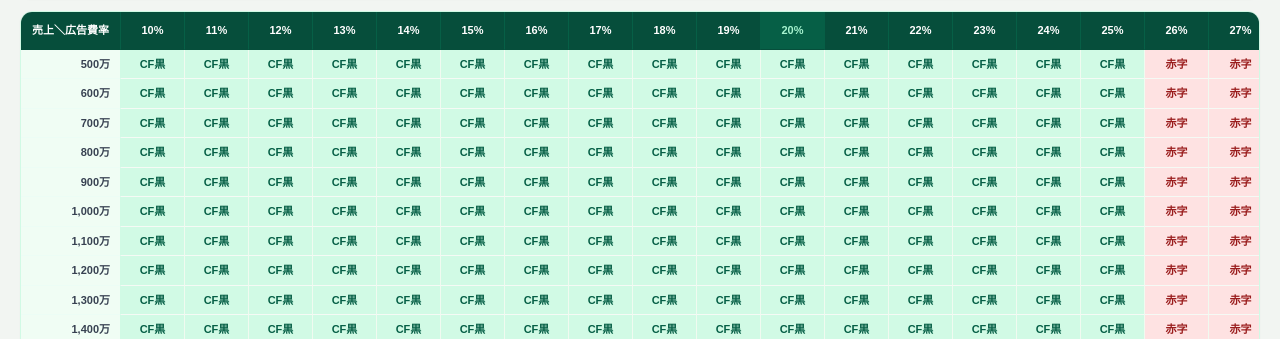
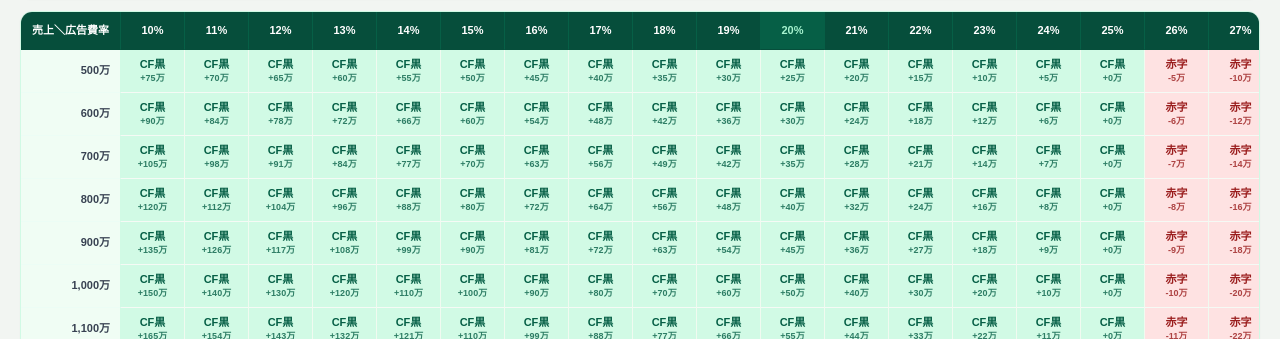
Before and after one commit to skenyu-hash/sikken-dashboard, a Next.js app: page /matrix in a window 1280 px wide. Shown: the part 461-800 px from the top of the page. Built offline with nearby package versions, Linux system fonts and the light colour scheme; no server answers; the database is empty.

Commit message:
マトリクス：セルに損益金額（万円）を表示

```diff
--- a/app/matrix/page.tsx
+++ b/app/matrix/page.tsx
@@ -164,15 +164,18 @@ export default function MatrixPage() {
     scroller.scrollTo({ left: Math.max(0, offsetLeft), top: Math.max(0, offsetTop), behavior: "smooth" });
   }, [loading, forecastRowIdx, actualRowIdx, pinColIdx]);
 
-  // セル判定: 戻り値 { label, bg, color }
+  // セル判定: 戻り値 { label, sub, bg, color }
   function cellStatus(salesMan: number, adRate: number) {
     const profitMan = salesMan * (profitRatePct / 100);
     const adCostMan = salesMan * (adRate / 100);
     const plMan = profitMan - adCostMan - fixedCostMan;
     const cfMan = plMan - cfExtraMan;
-    if (cfMan >= 0) return { label: "CF黒", bg: "#d1fae5", color: "#065f46" };
-    if (plMan >= 0) return { label: "PL黒", bg: "#fef9c3", color: "#854d0e" };
-    return { label: "赤字", bg: "#fee2e2", color: "#991b1b" };
+    const displayVal = fixedCostMan > 0 ? cfMan : plMan;
+    const sign = displayVal >= 0 ? "+" : "";
+    const sub = `${sign}${Math.round(displayVal).toLocaleString()}万`;
+    if (cfMan >= 0) return { label: "CF黒", sub, bg: "#d1fae5", color: "#065f46" };
+    if (plMan >= 0) return { label: "PL黒", sub, bg: "#fef9c3", color: "#854d0e" };
+    return { label: "赤字", sub, bg: "#fee2e2", color: "#991b1b" };
   }
 
   return (
@@ -398,7 +401,8 @@ export default function MatrixPage() {
                             zIndex: isPin ? 1 : undefined,
                             whiteSpace: "nowrap",
                           }}>
-                          {pinPrefix ? `${pinPrefix} ${status.label}` : status.label}
+                          <div>{pinPrefix ? `${pinPrefix} ${status.label}` : status.label}</div>
+                          <div style={{ fontSize: 9, fontWeight: 600, opacity: 0.8 }}>{status.sub}</div>
                         </td>
                       );
                     })}
```
